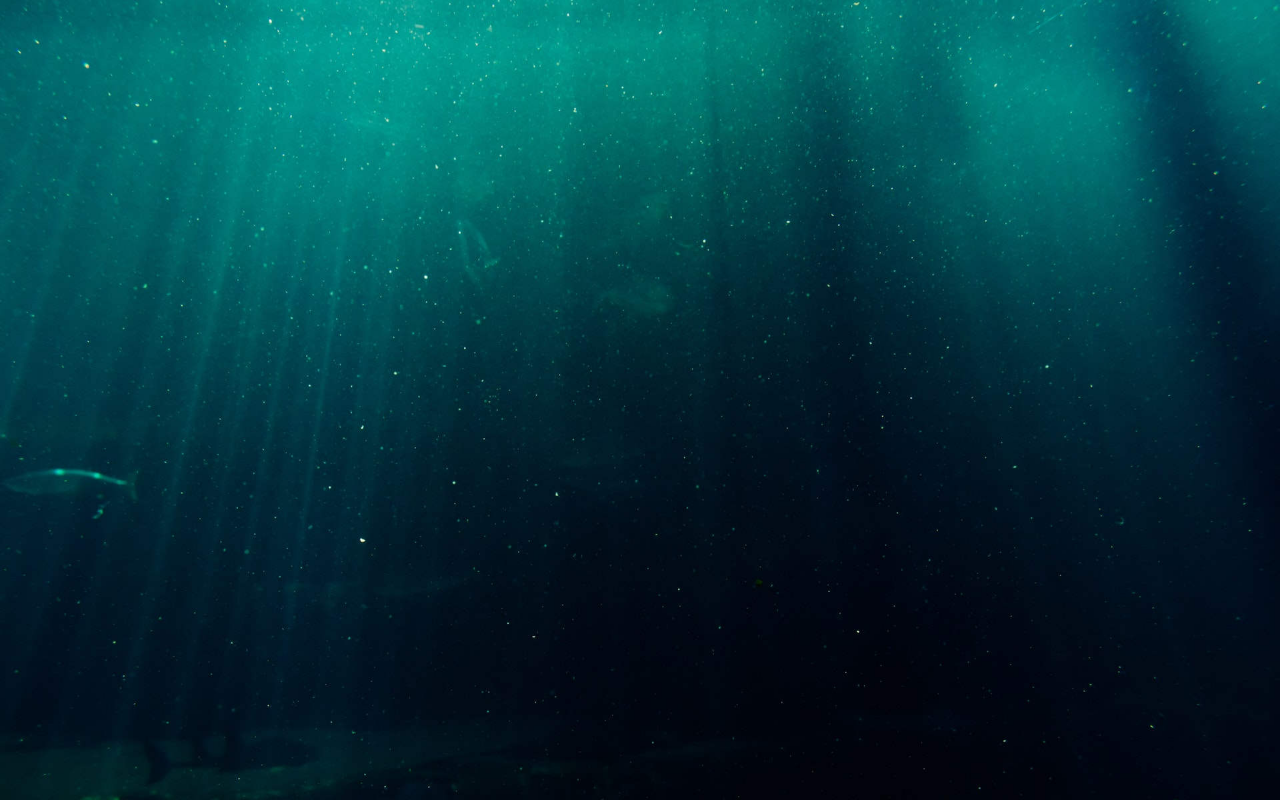
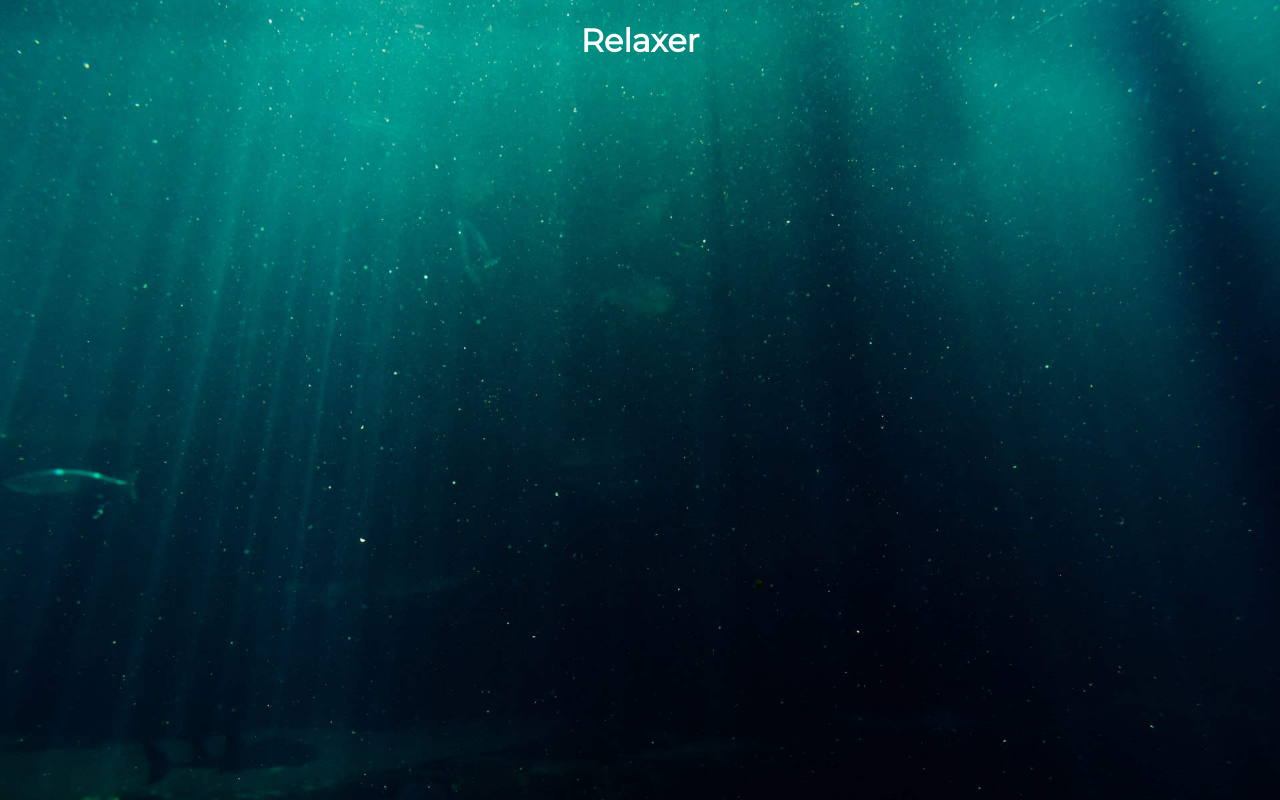
Before and after one commit to soonbee/vanillawebprojects, a plain HTML site: page relaxer/index.html in a window 1280 px wide. Drawn offline with Linux system fonts and the light colour scheme.

Commit message:
Add header

```diff
--- a/relaxer/index.html
+++ b/relaxer/index.html
@@ -6,6 +6,9 @@
   <title>Relaxer</title>
 </head>
 <body>
+  <header>
+    <h1>Relaxer</h1>
+  </header>
   <script src="scripts.js"></script>
 </body>
 </html>
--- a/relaxer/style.css
+++ b/relaxer/style.css
@@ -1,7 +1,16 @@
+@import url('https://fonts.googleapis.com/css2?family=Montserrat&display=swap');
+
+:root {
+    font-family: Montserrat, sans-serif;
+}
 body {
     margin: 0;
     min-width: 100vw;
     min-height: 100vh;
+    color: white;
+    display: flex;
+    flex-direction: column;
+    align-items: center;
     background-image: url(images/bg.jpeg);
     background-repeat: no-repeat;
     background-position: center;
```
